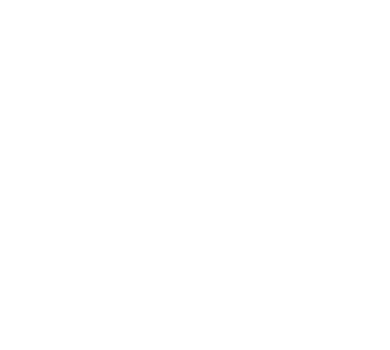
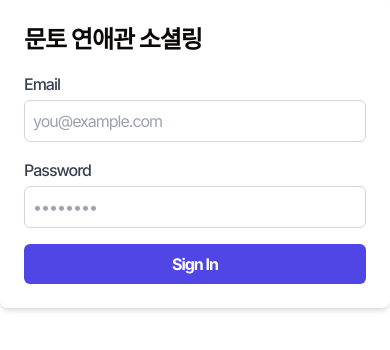
Before and after one commit to LuisKlopp/nextjs-chat, a Next.js app: page / in a window 390 px wide. Shown: the top 350 px of the page. Built offline with nearby package versions, Linux system fonts and the light colour scheme.

Commit message:
Feat: 모바일 화면 반응형 구축

```diff
--- a/app/layout.tsx
+++ b/app/layout.tsx
@@ -1,12 +1,20 @@
-import type { Metadata } from "next";
+import type { Metadata, Viewport } from "next";
 import { Inter } from "next/font/google";
 import "@/styles/globals.css";
+import MainLayout from "@/components/main-layout";
 
 const inter = Inter({ subsets: ["latin"] });
 
+export const viewport: Viewport = {
+  initialScale: 1,
+  width: "device-width",
+  maximumScale: 1,
+  userScalable: false,
+};
+
 export const metadata: Metadata = {
-  title: "Create Next App",
-  description: "Generated by create next app",
+  title: "문토 연애 소셜링",
+  description: "문토 연애 소셜링",
 };
 
 export default function RootLayout({
@@ -15,8 +23,10 @@
   children: React.ReactNode;
 }>) {
   return (
-    <html lang="en">
-      <body className={inter.className}>{children}</body>
+    <html lang="ko">
+      <body className={inter.className}>
+        <MainLayout>{children}</MainLayout>
+      </body>
     </html>
   );
 }
--- a/app/page.tsx
+++ b/app/page.tsx
@@ -1,9 +1,10 @@
+import Chat from "@/components/chat";
 import Image from "next/image";
 
 export default function Home() {
   return (
-    <main className="flex min-h-screen flex-col items-center justify-between p-24">
-      <div className="z-10 w-full max-w-5xl items-center justify-between font-mono text-sm lg:flex"></div>
-    </main>
+    <div>
+      <Chat />
+    </div>
   );
 }
--- /dev/null
+++ b/components/chat.tsx
@@ -0,0 +1,37 @@
+const Chat = () => {
+  return (
+    <div className="w-full max-w-xl p-6 bg-white rounded-lg shadow-md">
+      <h1 className="text-2xl font-bold mb-4">문토 연애관 소셜링</h1>
+      <form className="space-y-4">
+        <div>
+          <label className="block text-sm font-medium text-gray-700">
+            Email
+          </label>
+          <input
+            type="email"
+            className="mt-1 block w-full p-2 border border-gray-300 rounded-md focus:ring focus:ring-indigo-200 focus:border-indigo-300"
+            placeholder="you@example.com"
+          />
+        </div>
+        <div>
+          <label className="block text-sm font-medium text-gray-700">
+            Password
+          </label>
+          <input
+            type="password"
+            className="mt-1 block w-full p-2 border border-gray-300 rounded-md focus:ring focus:ring-indigo-200 focus:border-indigo-300"
+            placeholder="••••••••"
+          />
+        </div>
+        <button
+          type="submit"
+          className="w-full py-2 px-4 bg-indigo-600 text-white font-bold rounded-md hover:bg-indigo-700"
+        >
+          Sign In
+        </button>
+      </form>
+    </div>
+  );
+};
+
+export default Chat;
--- /dev/null
+++ b/components/main-layout.tsx
@@ -0,0 +1,9 @@
+interface MainLayoutProps {
+  children: React.ReactNode;
+}
+
+const MainLayout = ({ children }: MainLayoutProps) => {
+  return <div className="">{children}</div>;
+};
+
+export default MainLayout;
--- a/styles/globals.css
+++ b/styles/globals.css
@@ -7,24 +7,7 @@
 :root {
   height: 100%;
   letter-spacing: -0.063rem;
-  line-height: 2rem;
   scroll-behavior: smooth;
-}
-
-pre > code > span {
-  font-size: 14px;
-  line-height: 1.3rem;
-}
-
-.post-image {
-  width: 100%;
-  border-radius: 8px;
-  border: 2px solid gray;
-}
-
-img {
-  width: auto;
-  max-height: 100%;
 }
 
 @layer base {
@@ -104,24 +87,6 @@
   .shadow-custom {
     box-shadow: 0 4px 16px 0 rgba(0, 0, 0, 0.1);
   }
-  .modal-background {
-    background-color: rgba(0, 0, 0, 0.7);
-  }
-  .input-custom {
-    width: 100%;
-    border-radius: 8px;
-    border: 1px solid #b4abaf;
-    padding: 4px 10px;
-    outline: none;
-    &::placeholder {
-      font-size: 16px;
-      font-weight: 500;
-      color: #b4abaf;
-    }
-  }
-  .list-marker-black ::marker {
-    color: black;
-  }
 }
 
 /* width */
```
